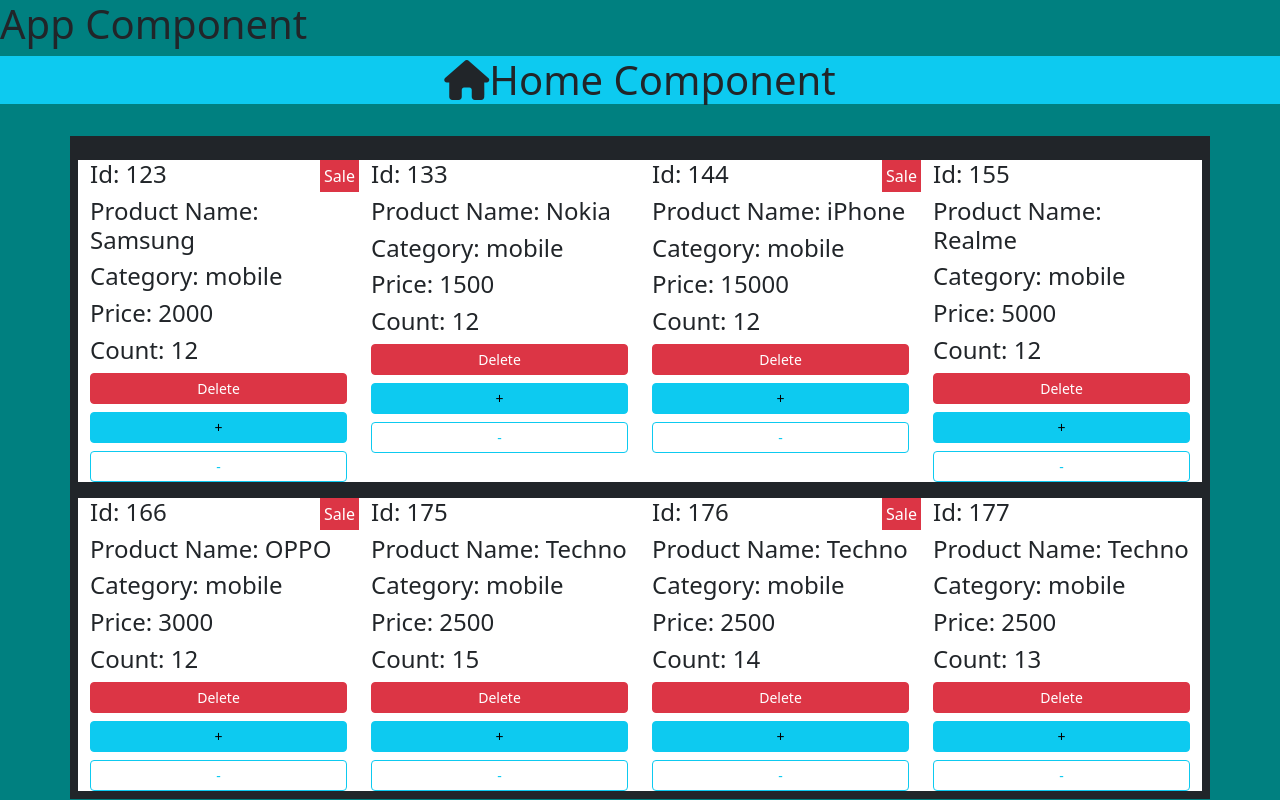
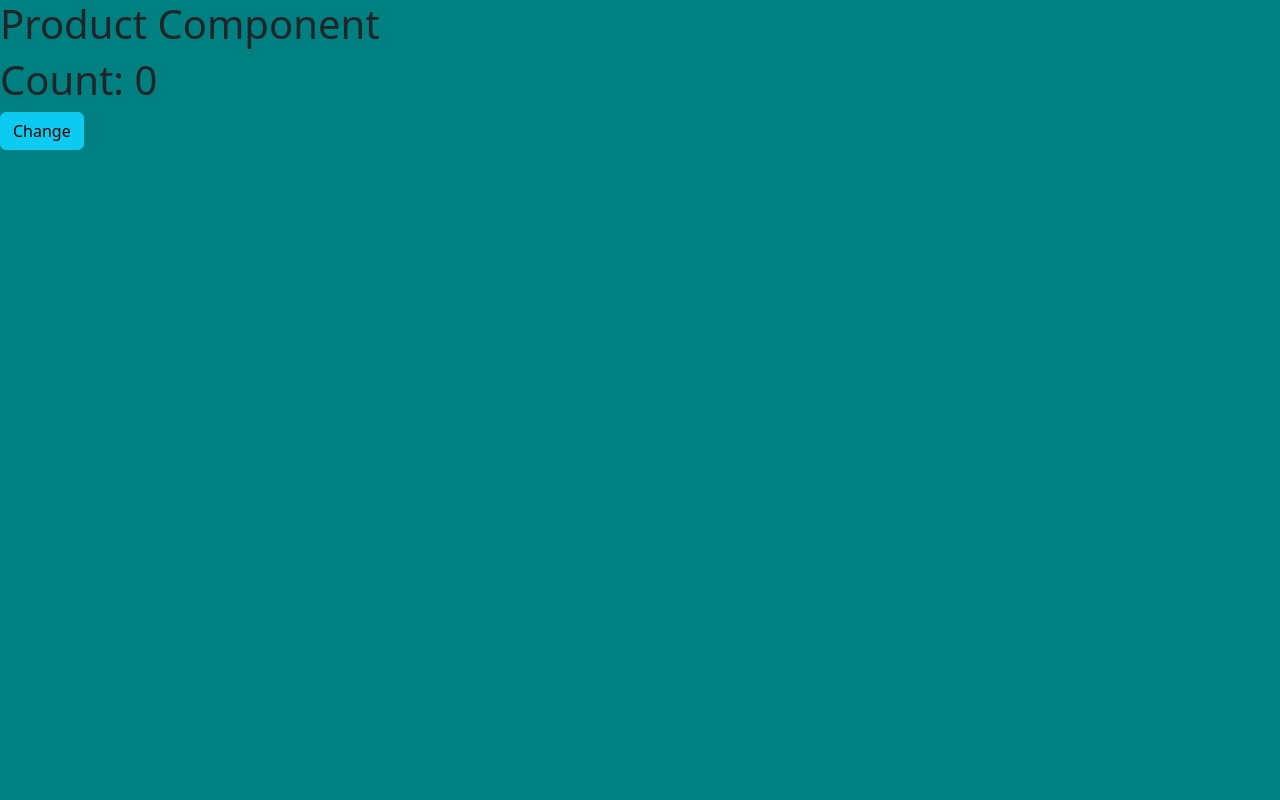
Before and after one commit to walidashraf0/First-React-Project, a React (Create React App) app: page / in a window 1280 px wide. Built offline with nearby package versions, Linux system fonts and the light colour scheme.

Commit message:
useState & useEffect (Hooks)

```diff
--- a/src/App.js
+++ /dev/null
@@ -1,20 +0,0 @@
-// import './App.css';
-import { Component } from 'react';
-import Home from './Home/Home';
-import About from './About/About';
-import Parent1 from './Parent1/Parent1';
-
-class App extends Component {
-  state = {}
-
-  render() {
-    return <div>
-    <h1>App Component</h1>
-    <Home/>
-    <Parent1/>
-    <About/>
-    </div>
-  }
-}
-
-export default App;
--- /dev/null
+++ b/src/App.jsx
@@ -0,0 +1,24 @@
+// import './App.css';
+import { Component } from 'react';
+import Home from './components/Home/Home';
+import About from './components/About/About';
+import Parent1 from './components/Parent1/Parent1';
+import Contacts from './components/Contacts/Contacts';
+import Product from './components/Product/Product';
+
+class App extends Component {
+  state = {}
+
+  render() {
+    return <div>
+      {/* <h1>App Component</h1> */}
+      {/* <Home /> */}
+      {/* <Parent1 /> */}
+      <About />
+      {/* <Contacts /> */}
+      <Product />
+    </div>
+  }
+}
+
+export default App;
--- a/src/Child/Child.jsx
+++ b/src/components/Child/Child.jsx
@@ -12,7 +12,7 @@ export default class Child extends Component {
                 <h4>Category: {category}</h4>
                 <h4>Price: {price}</h4>
                 <h4>Count: {count}</h4>
-                {isSale? <div className='bg-danger text-white p-1 position-absolute top-0 end-0'>Sale</div>:''}
+                {isSale === true? <div className='bg-danger text-white p-1 position-absolute top-0 end-0'>Sale</div>:''}
                 <button  onClick={()=>this.props.delete(id)} className='btn btn-danger w-100 btn-sm'>Delete</button>
                 <button  onClick={()=>this.props.update(this.props.i, 1)} className='btn btn-info my-2 w-100 btn-sm'>+</button>
                 <button  onClick={()=>this.props.update(this.props.i, -1)} className='btn btn-outline-info w-100 btn-sm'>-</button>
--- /dev/null
+++ b/src/components/Contacts/Contacts.jsx
@@ -0,0 +1,9 @@
+import React, { Component } from 'react'
+
+export default class Contacts extends Component {
+    render() {
+        return (
+            <div>Contacts</div>
+        )
+    }
+}
--- /dev/null
+++ b/src/components/Product/Product.jsx
@@ -0,0 +1,47 @@
+import { useEffect, useState } from "react"
+
+
+
+
+export default function Product() {
+
+    let [count, setCount] = useState(0);
+    let [product, setProduct] = useState('Samsung');
+    let [movies, setMovies] = useState([]);
+
+    function changeCount() {
+        setCount(Math.random())
+        setMovies([1, 2, 3]);
+    }
+
+    // useEffect() use for component life cycle
+    useEffect(() => {
+        // componentDidMount if the [] is empty
+        // componentDidMount is used to call API (Called Default)
+    }, [])
+
+    useEffect(() => {
+        if (count === 0) return;
+        // componentDidUpdate if the [] has a Value
+        // componentDidUpdate doesn't Work until the Count Value is changed
+        // componentDidUpdate (Called Default) Without if condition
+        console.log('componentDidUpdate');
+    }, [count])
+
+    useEffect(() => {
+        // componentDidMount if the [] is empty && there is a fun in return
+        // componentDidMount Called When the component is leaved or deleted
+        return () => {
+            console.log('componentWillUnMount');
+        }
+    }, [])
+
+    return <>
+        <h1>Product Component</h1>
+        <h1>Count: {count}</h1>
+        {/* {movies.map((ele) => <h5>{ele}</h5>)} */}
+        <button className="btn btn-info" onClick={changeCount}>Change</button>
+    </>
+}
+
+// اي hook بيكون اوله كلمة use..
```
Also changed, not shown: src/components/Parent1/Parent1.jsx (renamed from src/Parent1/Parent1.jsx, +5 -5 lines), src/components/About/About.js (renamed from src/About/About.js), src/components/Home/Home.jsx (renamed from src/Home/Home.jsx).
